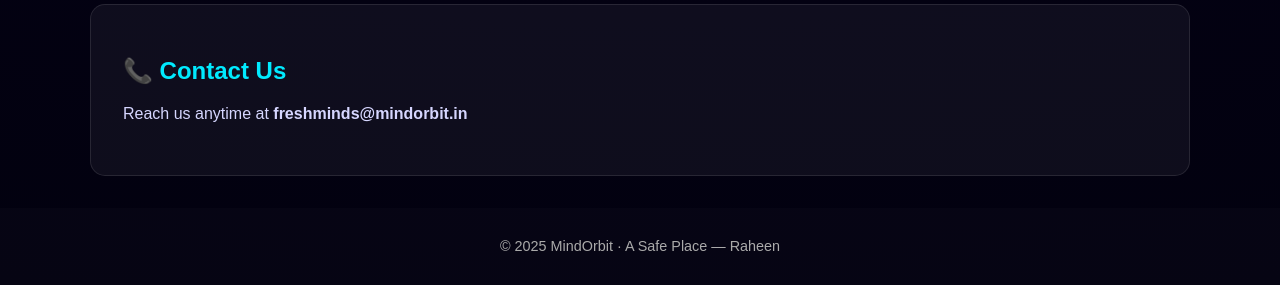
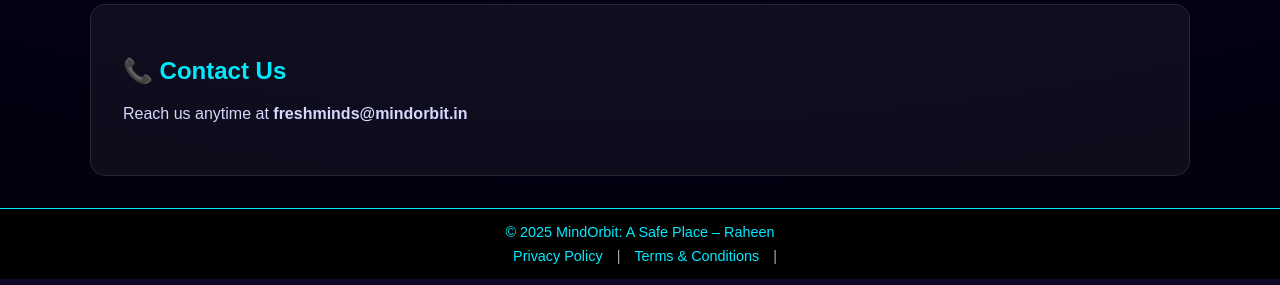
Before and after one commit to webstudios98-glitch/mindorbit, a Flask app: page /home in a window 1280 px wide. Shown: the part 2346-2631 px from the top of the page. Run offline with Flask 3, Linux system fonts and the light colour scheme.

Commit message:
Update home.html

```diff
--- a/templates/home.html
+++ b/templates/home.html
@@ -99,9 +99,13 @@
     </div>
   </main>
 
-  <footer>
-    <p>© 2025 MindOrbit · A Safe Place — Raheen</p>
-  </footer>
+ <footer style="width: 100%; text-align: center; padding: 15px 0; background: #000; border-top: 1px solid #00eaff;">
+    <p style="color: #00eaff; margin: 0 0 8px;">© 2025 MindOrbit: A Safe Place – Raheen</p>
+
+    <a href="/privacy" style="color: #00eaff; margin: 0 10px; text-decoration: none;">Privacy Policy</a> |
+    <a href="/terms" style="color: #00eaff; margin: 0 10px; text-decoration: none;">Terms & Conditions</a> |
+</footer>
+
   <!-- Background Music -->
 <audio id="bgMusic" src="{{ url_for('bg_music') }}" autoplay loop></audio>
 <script>
```
